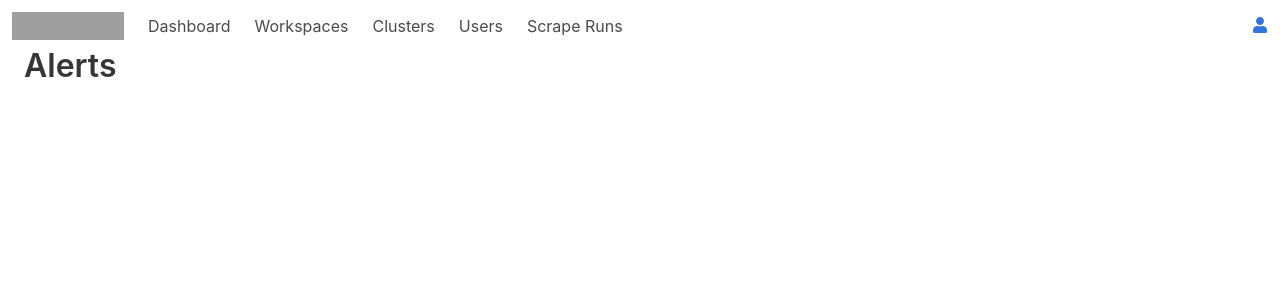
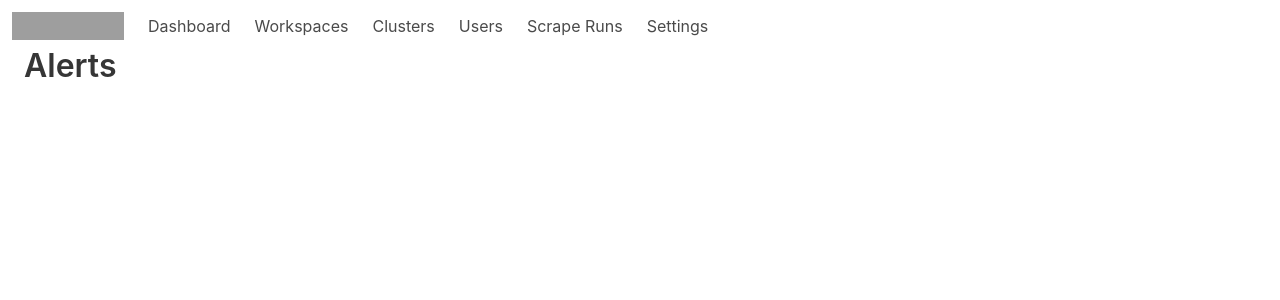
Before and after one commit to datapao/dac, a Flask app: page /alerts in a window 1280 px wide. Shown: the top 300 px of the page. Run offline with Flask 2, Linux system fonts and the light colour scheme; parts of the project's set-up code (start-up, migrations or seed data) failed here and were passed over; some libraries are stand-ins or nearby versions; grey boxes are pictures that could not be loaded.

Commit message:
Moved settings into a separate tab.

```diff
--- a/templates/index.html
+++ b/templates/index.html
@@ -92,6 +92,9 @@
                     Scrape Runs
                 </a>
 
+                <a class="navbar-item" href="/settings">
+                    Settings
+                </a>
                 <!--
                 <a class="navbar-item" href="/alerts">
                     <span style="margin-right: 4px;">Alerting </span>
@@ -102,6 +105,7 @@
 
             </div>
 
+            <!-- User menu
             <div class="navbar-end">
                 <div class="navbar-item">
                     <a class="nav-item is-tab" href="/settings">
@@ -109,6 +113,7 @@
                     </a>
                 </div>
             </div>
+            -->
         </div>
     </nav>
 
```
